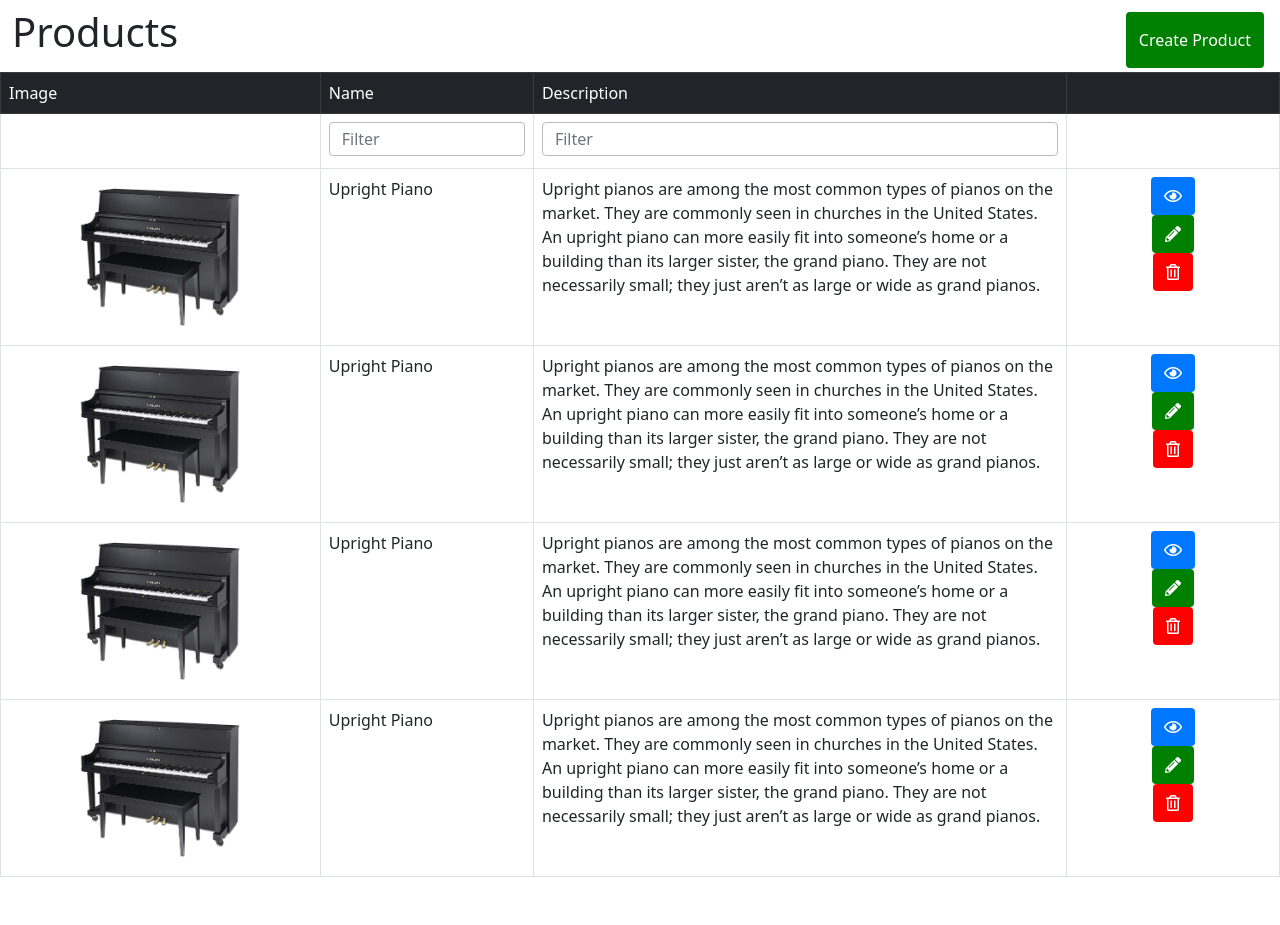
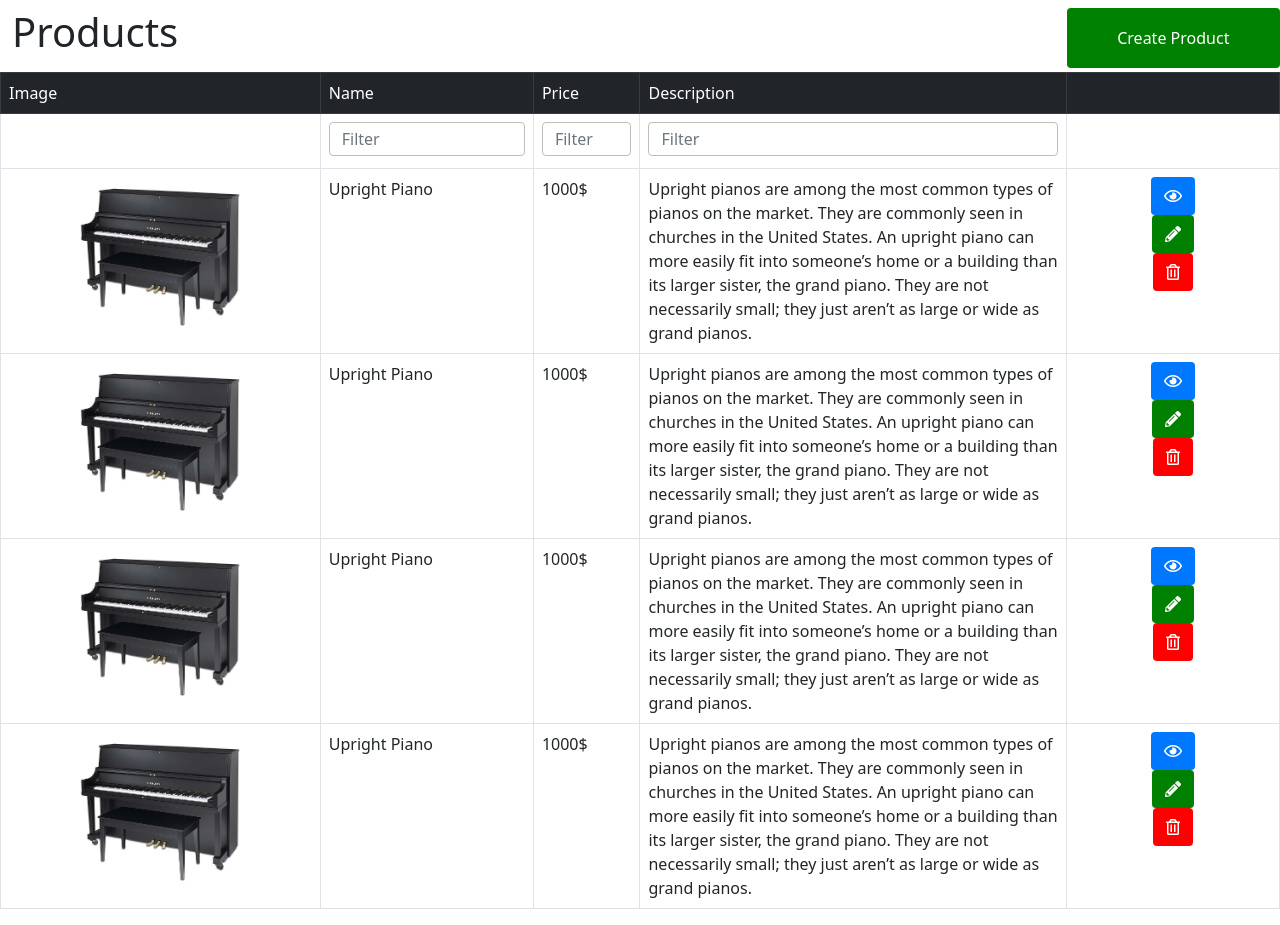
Before and after one commit to amiraElmergawy/ECommerce-Design, a plain HTML site: page views/productIndex.html in a window 1280 px wide. Before the commit the page ends 893 px from the top, so only its background shows below. Drawn offline with nearby package versions, Linux system fonts and the light colour scheme.

Commit message:
Added product price column and deleted producted creation page

```diff
--- a/views/productIndex.html
+++ b/views/productIndex.html
@@ -20,21 +20,22 @@
 
 
     <div class="container-fluid mt-2">
-        <div class="d-flex justify-content-between">
-            <h1 class="mb-3">Products</h1>
-            <button class="btn update text-white m-1" data-bs-toggle="modal" data-bs-target="#createProductModal">
+        <div class="row">
+            <h1 class="mb-3 col-3">Products</h1>
+            <button class="btn update text-white col-md-2 offset-md-7 col-4 offset-5 mb-1" data-bs-toggle="modal" data-bs-target="#createProductModal">
                 Create Product
                 <!-- <i class="fas fa-plus-square fa-3x"></i> -->
             </button>
         </div>
-        <div class="row">
+        <div class="row table-responsive">
             <table class="table table-hover table-bordered">
                 <thead class="table-dark">
                     <!-- <td>#</td> -->
                     <td class="col-3">Image</td>
                     <td class="col-2">Name</td>
-                    <td class="col-5">Description</td>
-                    <td></td>
+                    <td class="col-1">Price</td>
+                    <td class="col-4">Description</td>
+                    <td class="col-2"></td>
                 </thead>
                 <tbody>
                     <tr>
@@ -43,22 +44,18 @@
                             <div class="input-group md-form form-sm form-1 pl-0 mb-1">
                                 <input class="form-control my-0 py-1" type="text" placeholder="Filter"
                                     aria-label="Filter">
-                                <!-- <div class="input-group-prepend">
-                                    <span class="input-group-text h-100 w-100" id="basic-text1">
-                                        <i class="fas fa-caret-down text-white"></i>
-                                    </span>
-                                </div> -->
                             </div>
                         </td>
                         <td>
                             <div class="input-group md-form form-sm form-1 pl-0 mb-1">
                                 <input class="form-control my-0 py-1" type="text" placeholder="Filter"
                                     aria-label="Filter">
-                                <!-- <div class="input-group-prepend">
-                                    <span class="input-group-text h-100 w-100" id="basic-text1">
-                                        <i class="fas fa-caret-down text-white"></i>
-                                    </span>
-                                </div> -->
+                            </div>
+                        </td>
+                        <td>
+                            <div class="input-group md-form form-sm form-1 pl-0 mb-1">
+                                <input class="form-control my-0 py-1" type="text" placeholder="Filter"
+                                    aria-label="Filter">
                             </div>
                         </td>
                         <td></td>
@@ -70,6 +67,7 @@
                             </div>
                         </td>
                         <td>Upright Piano</td>
+                        <td>1000$</td>
                         <td>
                             Upright pianos are among the most common types of pianos on the market. They are commonly
                             seen in churches in the United States. An upright piano can more easily fit into someone’s
@@ -98,6 +96,7 @@
                             </div>
                         </td>
                         <td>Upright Piano</td>
+                        <td>1000$</td>
                         <td>
                             Upright pianos are among the most common types of pianos on the market. They are commonly
                             seen in churches in the United States. An upright piano can more easily fit into someone’s
@@ -126,6 +125,7 @@
                             </div>
                         </td>
                         <td>Upright Piano</td>
+                        <td>1000$</td>
                         <td>
                             Upright pianos are among the most common types of pianos on the market. They are commonly
                             seen in churches in the United States. An upright piano can more easily fit into someone’s
@@ -154,6 +154,7 @@
                             </div>
                         </td>
                         <td>Upright Piano</td>
+                        <td>1000$</td>
                         <td>
                             Upright pianos are among the most common types of pianos on the market. They are commonly
                             seen in churches in the United States. An upright piano can more easily fit into someone’s
```
Also changed, not shown: views/productCreate.html (deleted).
